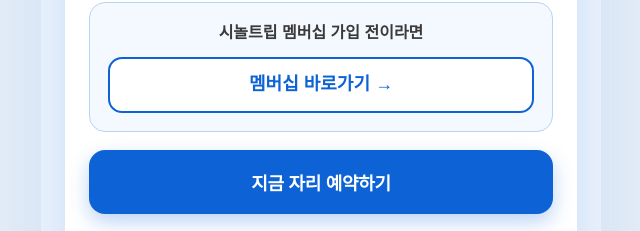
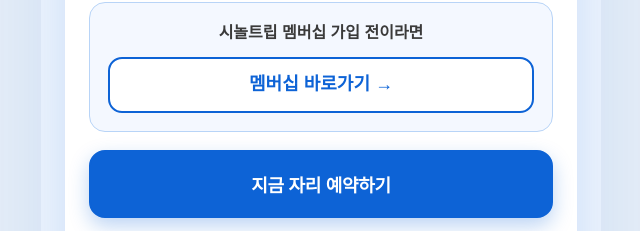
Before and after one commit to hsooo92721/sinortrip-Ulleungdo, a plain HTML site: page index.html in a window 1280 px wide. Shown: the part 8865-9096 px from the top of the page, 319-959 px from the left. Drawn offline with Linux system fonts and the light colour scheme; a web font is replaced by a local one.

Commit message:
Update styles.css

```diff
--- a/styles.css
+++ b/styles.css
@@ -1269,7 +1269,13 @@
   letter-spacing: -0.3px;
   cursor: pointer;
   background: #0d63d6;
-  border: 0;
+  border: 2px solid #0d63d6;
   border-radius: 16px;
   box-shadow: 0 8px 20px rgba(13, 99, 214, 0.28);
 }
+
+a.booking-button:hover,
+a.booking-button:focus-visible {
+  opacity: 50%;
+  color: #fff;
+}
```
